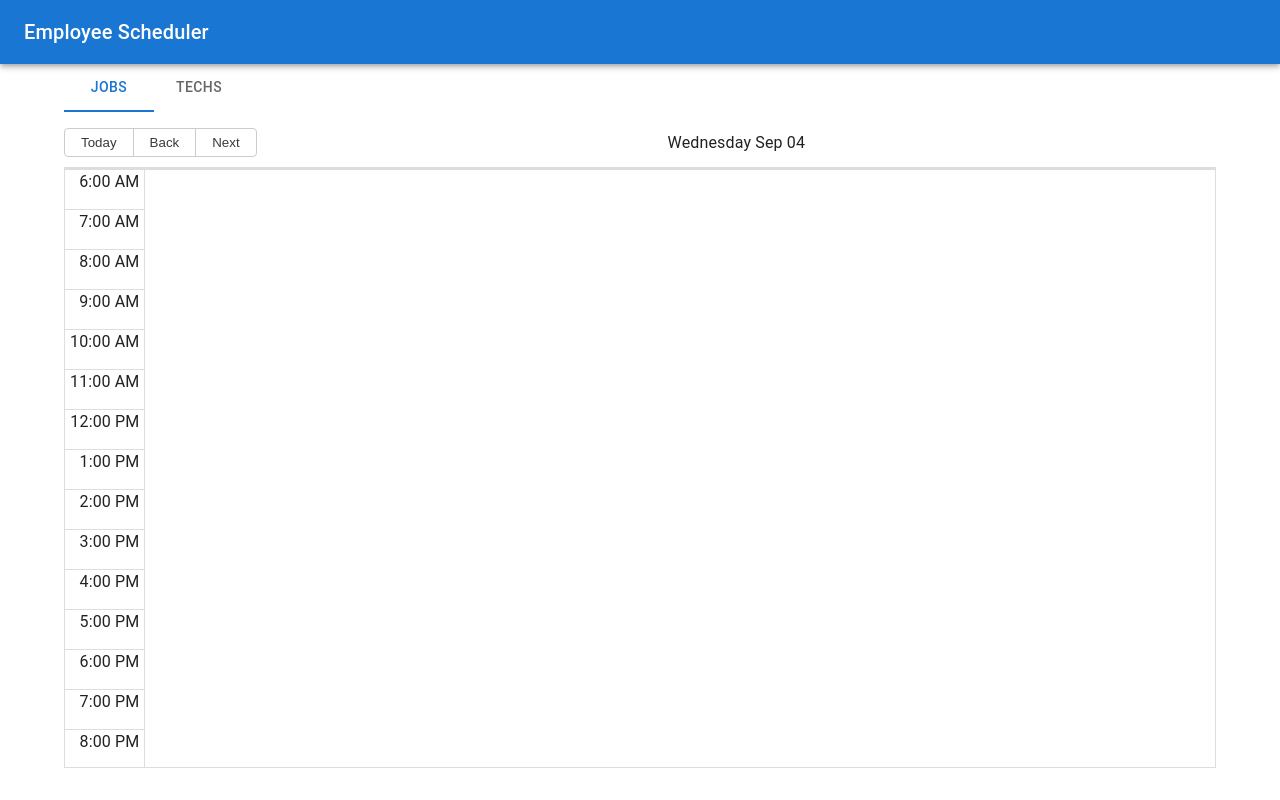
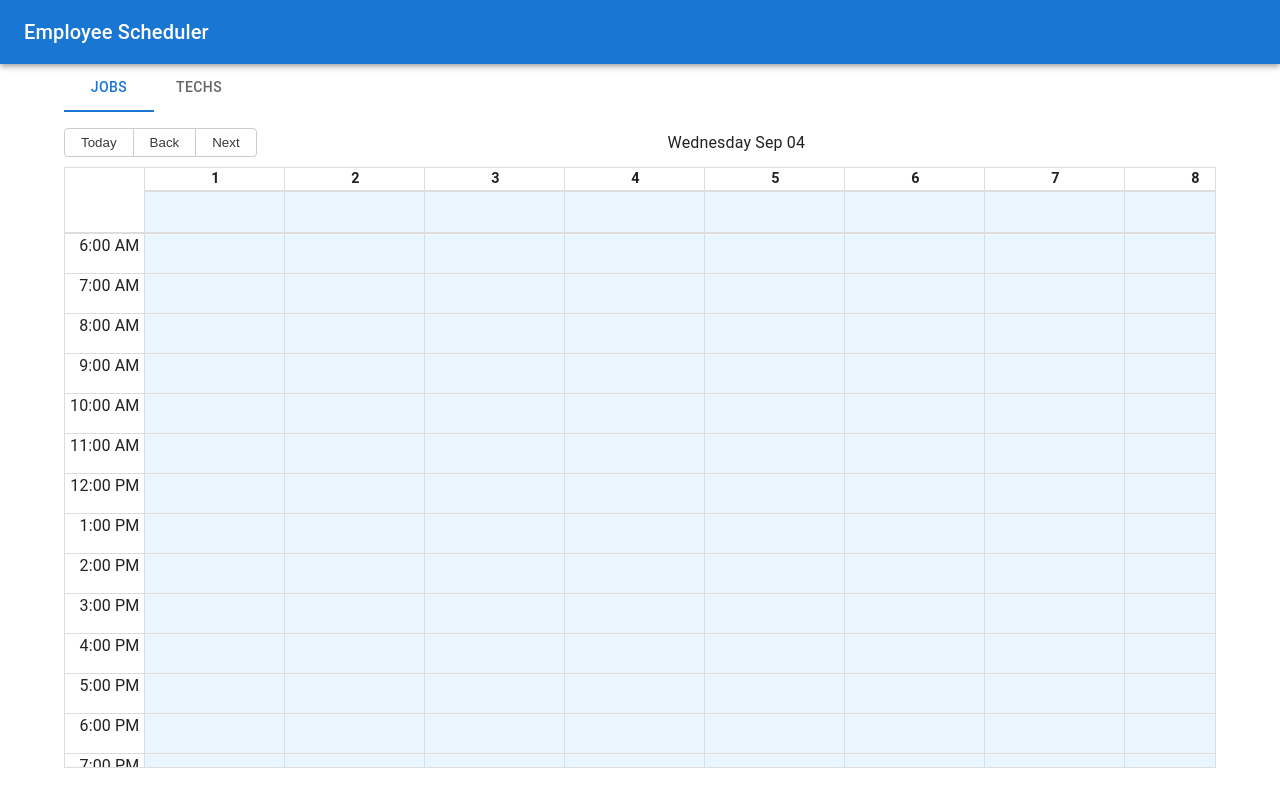
Before and after one commit to HenskiS/employee-scheduler, a React (Create React App) app in the folder client/: page / in a window 1280 px wide. Built offline with nearby package versions, Linux system fonts and the light colour scheme; no server answers.

Commit message:
Jobs and Techs view

```diff
--- a/client/src/components/Calendar.js
+++ b/client/src/components/Calendar.js
@@ -11,14 +11,29 @@ import { useScheduling } from './SchedulingContext';
 
 const localizer = momentLocalizer(moment);
 
-const MyCalendar = () => {
-  const { technicians } = useScheduling()
+const throughThirty = [
+  "1", "2", "3", "4", "5", "6", "7", "8", "9", "10",
+  "11", "12", "13", "14", "15", "16", "17", "18", "19", "20",
+  "21", "22", "23", "24", "25", "26", "27", "28", "29", "30"
+];
+
+const MyCalendar = ({ view }) => {
+  const { technicians, events, refreshData } = useScheduling()
   //const [technicians, settechnicians] = useState([]);
-  const [events, setEvents] = useState([]);
+  //const [events, setEvents] = useState([]);
+  const [resources, setResources] = useState([]);
   const [selectedDate, setSelectedDate] = useState(new Date());
   const [selectedEvent, setSelectedEvent] = useState(null);
   const [newEvent, setNewEvent] = useState(null);
   const [isDialogOpen, setIsDialogOpen] = useState(false);
+
+  useEffect(()=>{
+    let r
+    if (view === "jobs")
+      r = throughThirty.map(num => ({ id: num, title: num}))
+    else r = technicians.map(technician => ({ id: technician.id, title: technician.name }))
+    setResources(r)
+  }, [view, technicians])
 
   /*const fetchtechnicians = async () => {
     try {
@@ -29,7 +44,7 @@ const MyCalendar = () => {
     }
   };*/
 
-  const fetchEvents = async () => {
+  /*const fetchEvents = async () => {
     try {
       const response = await axios.get(`/api/events/`) //range/${selectedDate.toISOString()}/${selectedDate.toISOString()}`);
       const formattedEvents = response.data.map(event => ({
@@ -50,7 +65,7 @@ const MyCalendar = () => {
   useEffect(() => {
     //fetchtechnicians();
     fetchEvents();
-  }, [selectedDate]);
+  }, [selectedDate]);*/
 
   const findtechnicianById = (technicianId) => {
     return technicians.find(technician => technician.technician_id === technicianId) || null;
@@ -92,7 +107,7 @@ const MyCalendar = () => {
       } else {
         await axios.post('/api/events', eventData);
       }
-      fetchEvents();
+      refreshData(); //fetchEvents();
       handleCloseDialog();
     } catch (error) {
       console.error('Error saving event:', error);
@@ -130,7 +145,7 @@ const MyCalendar = () => {
             max={new Date(2023, 0, 1, 21, 0, 0)}
             date={selectedDate}
             onNavigate={(date) => setSelectedDate(date)}
-            resources={technicians.map(technician => ({ id: technician.id, title: technician.name }))}
+            resources={resources}
             resourceIdAccessor="id"
             resourceTitleAccessor="title"
             onSelectEvent={handleSelectEvent}
--- a/client/src/components/SchedulingContext.js
+++ b/client/src/components/SchedulingContext.js
@@ -18,18 +18,20 @@ export const SchedulingProvider = ({ children, refreshInterval = DEFAULT_REFRESH
         try {
             setLoading(true);
 
-            /*const [doctorsData, techniciansData, eventsData] = await Promise.all([
-                fetch('/api/doctors').then(res => res.json()),
-                fetch('/api/technicians').then(res => res.json()),
-                fetch('/api/events').then(res => res.json())
-            ]);*/
-
-            const response = await axios.get('/api/technicians');
+            const [doctorsData, techniciansData, eventsData] = await Promise.all([
+                axios.get('/api/doctors').then(res => res.json()),
+                axios.get('/api/technicians').then(res => res.json()),
+                axios.get('/api/events').then(res => res.json())
+            ]);
+            /*const response = await axios.get('/api/technicians');
             setTechnicians(response.data);
 
-            //setDoctors(doctorsData);
-            //setTechnicians(techniciansData);
-            //setEvents(eventsData);
+            const response = await axios.get('/api/events');
+            setEvents(response.data);*/
+
+            setDoctors(doctorsData);
+            setTechnicians(techniciansData);
+            setEvents(eventsData);
             setError(null);
         } catch (err) {
         setError(err.message);
```
